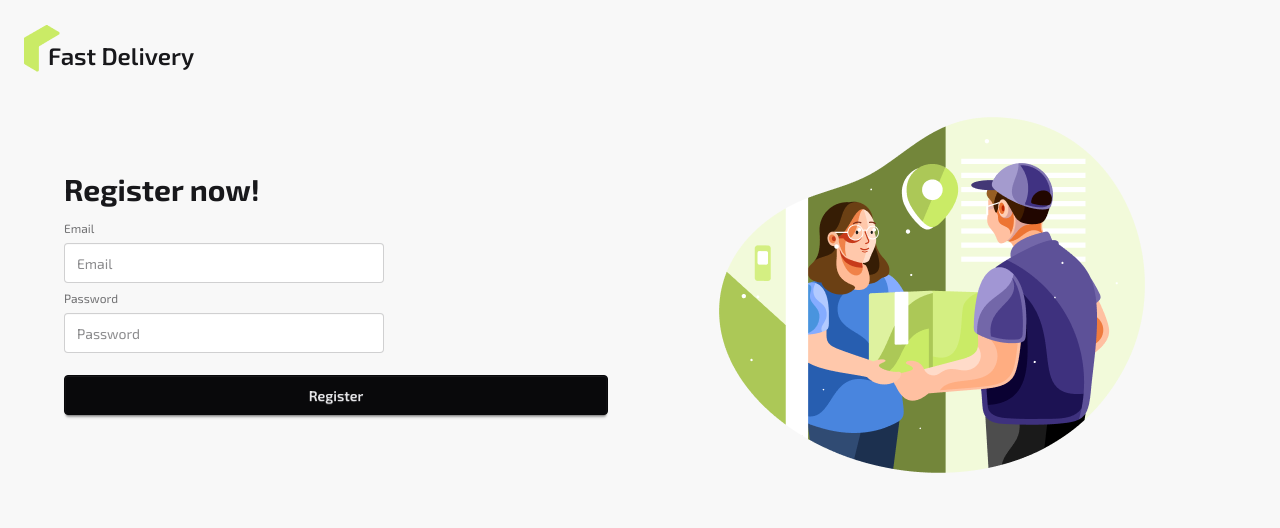
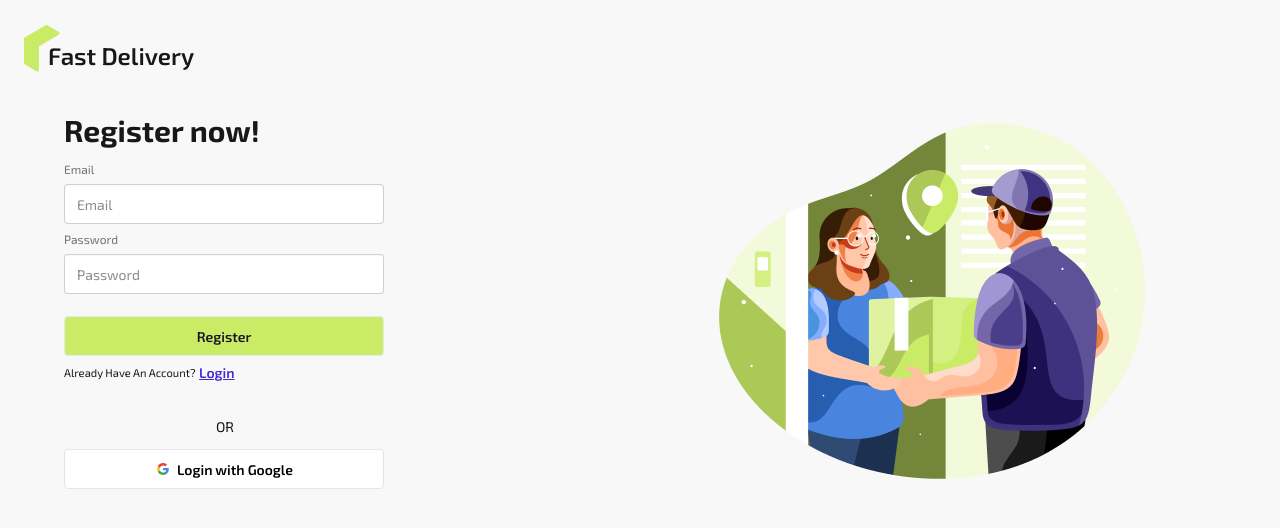
Before and after one commit to devsamin/Fast-Delivery, a React (Vite) app: page /register in a window 1280 px wide. Shown: the top 528 px of the page. Built offline with nearby package versions, Linux system fonts and the light colour scheme; no server answers.

Commit message:
Social Login Privet Auth

```diff
--- a/src/Pages/Authentications/Login/Login.jsx
+++ b/src/Pages/Authentications/Login/Login.jsx
@@ -1,4 +1,6 @@
 import { useForm } from "react-hook-form";
+import { Link } from "react-router-dom";
+import SocialLogin from "../../../SocialLogin/SocialLogin";
 
 
 const Login = () => {
@@ -20,8 +22,10 @@ const Login = () => {
         <div>
           <a className="link link-hover">Forgot password?</a>
         </div>
-        <button className="btn bg-[#CAEB66] hover:bg-[#c0ef32] mt-4">Login</button>
+        <button className="btn w-[320px] bg-[#CAEB66] hover:bg-[#c0ef32] mt-4">Login</button>
       </form>
+              <p className='-mt-4'><small>Don't Have Any Account? <Link className='btn btn-link -ml-4 mb-1' to={'/register'}>Register</Link></small></p>
+              <SocialLogin></SocialLogin>
     </div>
   );
 };
--- a/src/Pages/Authentications/Register/Register.jsx
+++ b/src/Pages/Authentications/Register/Register.jsx
@@ -1,6 +1,8 @@
 import React from 'react';
 import { useForm } from 'react-hook-form';
 import UseAuth from '../../../hooks/UseAuth';
+import { Link } from 'react-router-dom';
+import SocialLogin from '../../../SocialLogin/SocialLogin';
 
 const Register = () => {
 
@@ -27,8 +29,10 @@ const Register = () => {
           <label className="label">Password</label>
           <input type="password" {...register("password", {minLength : 8, required : true})} className="input" placeholder="Password" />
           {errors.password && <p className="text-red-600" role="alert">Password must be 8 character</p>}
-          <button className="btn btn-neutral mt-4">Register</button>
+          <button className="btn bg-[#CAEB66] mt-4 w-[320px]">Register</button>
         </form>
+        <p className='-mt-4'><small>Already Have An Account? <Link className='btn btn-link -ml-4 mb-1' to={'/login'}>Login</Link></small></p>
+        <SocialLogin></SocialLogin>
       </div>
 
     );
--- a/src/Pages/Home/Merchant/Merchant.jsx
+++ b/src/Pages/Home/Merchant/Merchant.jsx
@@ -3,7 +3,7 @@ import marchantLogo from "../../../assets/location-merchant.png";
 const Merchant = () => {
   return (
     <div >
-        <h2 className="text-3xl font-bold text-center mb-12">Our First Priority</h2>
+        <h2 className="text-3xl font-bold text-center mb-12 ">Our First Priority</h2>
     {/* <div className="bg-no-repeat bg-base-200 bg-[url('assets/be-a-merchant-bg.png')]"> */}
     <div className="bg-no-repeat bg-base-200 ]">
       <div className="hero-content flex-col lg:flex-row-reverse">
--- /dev/null
+++ b/src/SocialLogin/SocialLogin.jsx
@@ -0,0 +1,54 @@
+import React from "react";
+import UseAuth from "../hooks/UseAuth";
+
+const SocialLogin = () => {
+    const {SignInWithGoogle} = UseAuth();
+    const handelSingInWithGoogle = ()=>{
+        SignInWithGoogle()
+        .then(res=>{
+            const user = res.user;
+            console.log(user);
+        })
+        .catch(error=>{
+            console.log(error);
+        }   )
+    }
+  return (
+    <div className="">
+        <h2 className="ml-35 p-3">OR</h2>
+      {/* Google */}
+      <button onClick={handelSingInWithGoogle} className="btn bg-white w-[320px] text-black border-[#e5e5e5]">
+        <svg
+          aria-label="Google logo"
+          width="16"
+          height="16"
+          xmlns="http://www.w3.org/2000/svg"
+          viewBox="0 0 512 512"
+        >
+          <g>
+            <path d="m0 0H512V512H0" fill="#fff"></path>
+            <path
+              fill="#34a853"
+              d="M153 292c30 82 118 95 171 60h62v48A192 192 0 0190 341"
+            ></path>
+            <path
+              fill="#4285f4"
+              d="m386 400a140 175 0 0053-179H260v74h102q-7 37-38 57"
+            ></path>
+            <path
+              fill="#fbbc02"
+              d="m90 341a208 200 0 010-171l63 49q-12 37 0 73"
+            ></path>
+            <path
+              fill="#ea4335"
+              d="m153 219c22-69 116-109 179-50l55-54c-78-75-230-72-297 55"
+            ></path>
+          </g>
+        </svg>
+        Login with Google
+      </button>
+    </div>
+  );
+};
+
+export default SocialLogin;
--- a/src/contexts/AuthContext/AuthProvider.jsx
+++ b/src/contexts/AuthContext/AuthProvider.jsx
@@ -1,7 +1,9 @@
 import React, {  useEffect, useState } from 'react';
 import { AuthContext } from './AuthContext';
-import { createUserWithEmailAndPassword, onAuthStateChanged, signInWithEmailAndPassword, signOut } from 'firebase/auth';
+import { createUserWithEmailAndPassword, GoogleAuthProvider, onAuthStateChanged, signInWithEmailAndPassword, signInWithPopup, signOut } from 'firebase/auth';
 import { auth } from '../../firebase/firebase.init';
+
+const googleProvider = new GoogleAuthProvider();
 
 const AuthProvider = ({children}) => {
     const [user, setUser] = useState(null);
@@ -14,6 +16,10 @@ const AuthProvider = ({children}) => {
     const loginUser = (email, password)=>{
         setLoading(true);
         return signInWithEmailAndPassword(auth,email, password)
+    }
+    const SignInWithGoogle = ()=>{
+        setLoading(true);
+        return signInWithPopup(auth, googleProvider)
     }
     const logoutUser = ()=>{
         setLoading(true);
@@ -33,6 +39,7 @@ const AuthProvider = ({children}) => {
         user,
         loading,
         createUser,
+        SignInWithGoogle,
         loginUser,
         logoutUser,
     };
--- /dev/null
+++ b/src/routes/PrivetRoutes.jsx
@@ -0,0 +1,17 @@
+import React from "react";
+import UseAuth from "../hooks/UseAuth";
+import { Navigate } from "react-router-dom";
+const PrivetRoutes = ({children}) => {
+  const { user, loading } = UseAuth();
+  if (loading) {
+    <div className="flex justify-center items-center min-h-screen bg-gray-100">
+      <div className="w-12 h-12 border-4 border-dashed rounded-full animate-spin border-blue-600"></div>
+    </div>;
+  }
+  if(!user){
+    return <Navigate to={'/login'}></Navigate>
+  }
+  return children;
+};
+
+export default PrivetRoutes;
```
